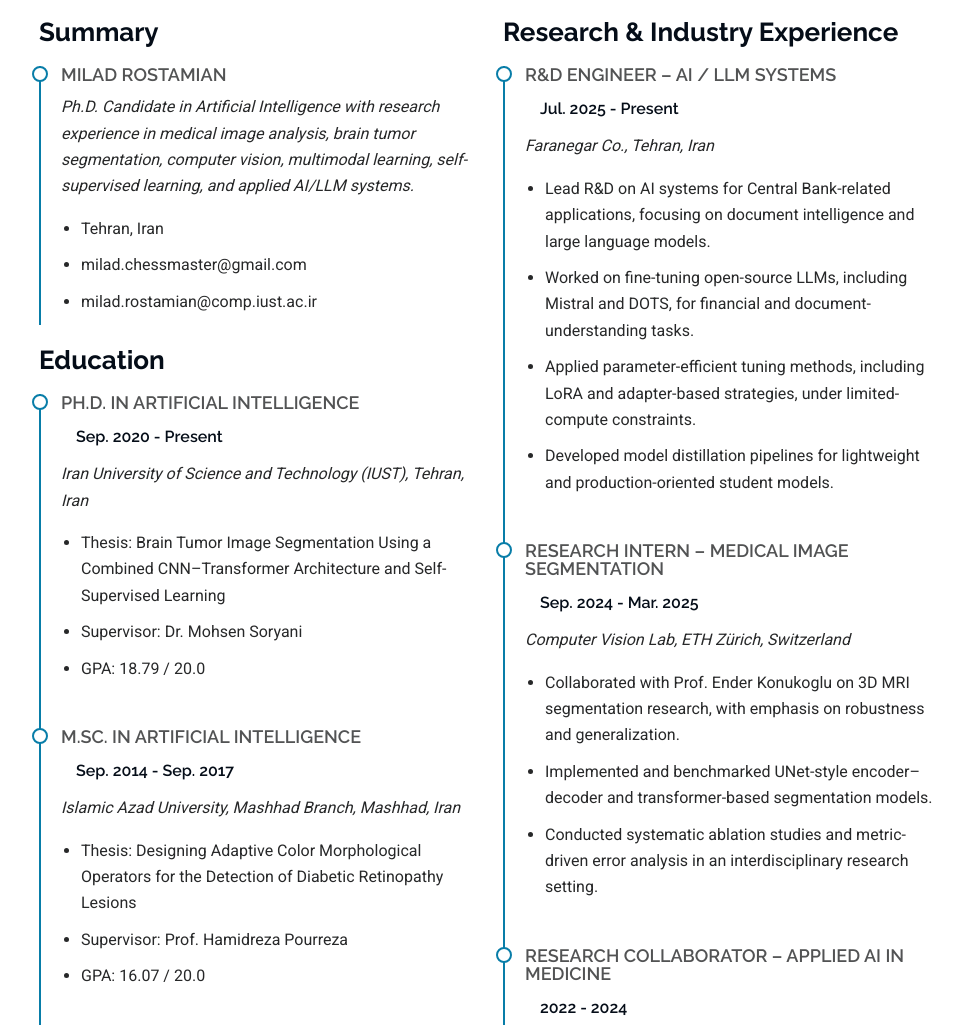
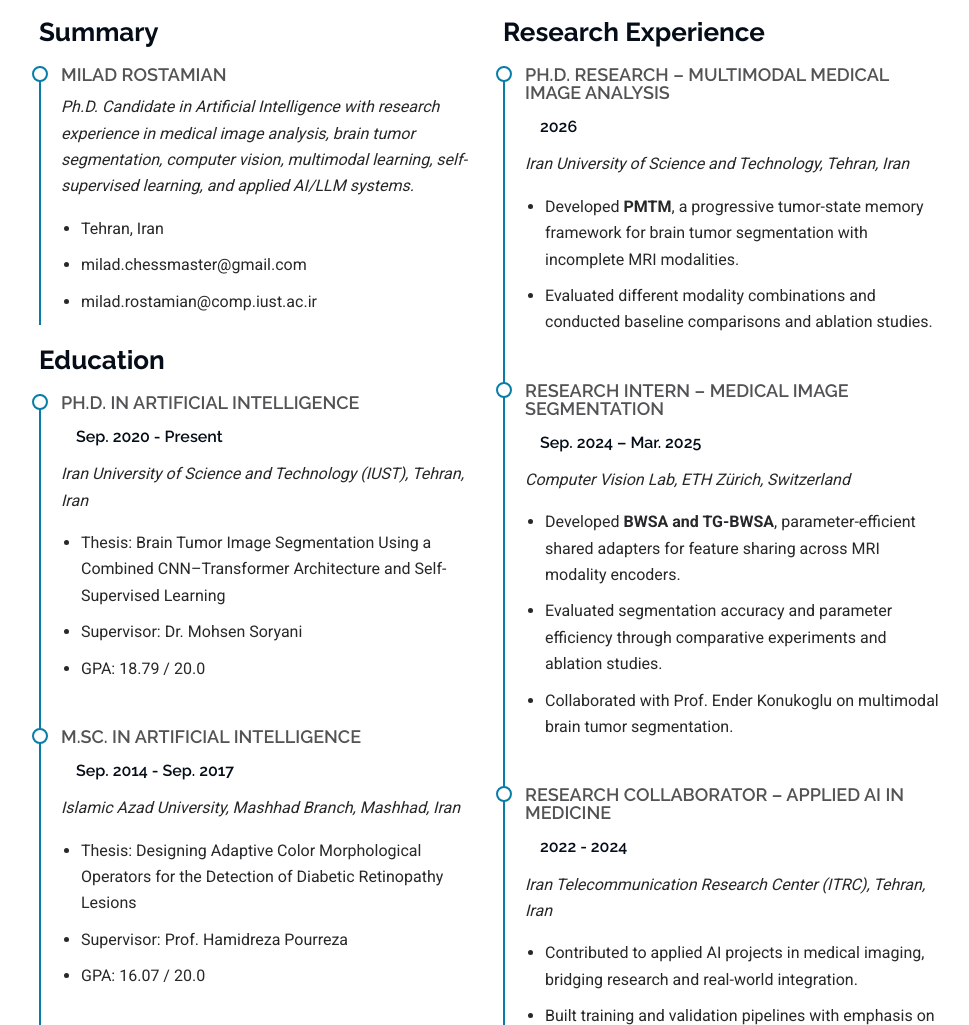
Before and after one commit to milad67/milad67.github.io, a plain HTML site: page index.html in a window 1280 px wide. Shown: the part 4970-5995 px from the top of the page, without its empty margins (299-1268 px from the left). Drawn offline with Linux system fonts and the light colour scheme.

Commit message:
Update research experience with PMTM (2026) and BWSA/TG-BWSA at ETH (2024–2025)

```diff
--- a/index.html
+++ b/index.html
@@ -406,28 +406,26 @@
 
           <div class="col-lg-6" data-aos="fade-up" data-aos-delay="200">
 
-            <h3 class="resume-title">Research &amp; Industry Experience</h3>
+            <h3 class="resume-title" id="research-experience">Research Experience</h3>
 
             <div class="resume-item">
-              <h4>R&amp;D Engineer – AI / LLM Systems</h4>
-              <h5>Jul. 2025 - Present</h5>
-              <p><em>Faranegar Co., Tehran, Iran</em></p>
+              <h4>Ph.D. Research – Multimodal Medical Image Analysis</h4>
+              <h5>2026</h5>
+              <p><em>Iran University of Science and Technology, Tehran, Iran</em></p>
               <ul>
-                <li>Lead R&amp;D on AI systems for Central Bank-related applications, focusing on document intelligence and large language models.</li>
-                <li>Worked on fine-tuning open-source LLMs, including Mistral and DOTS, for financial and document-understanding tasks.</li>
-                <li>Applied parameter-efficient tuning methods, including LoRA and adapter-based strategies, under limited-compute constraints.</li>
-                <li>Developed model distillation pipelines for lightweight and production-oriented student models.</li>
+                <li>Developed <strong>PMTM</strong>, a progressive tumor-state memory framework for brain tumor segmentation with incomplete MRI modalities.</li>
+                <li>Evaluated different modality combinations and conducted baseline comparisons and ablation studies.</li>
               </ul>
             </div>
 
             <div class="resume-item">
               <h4>Research Intern – Medical Image Segmentation</h4>
-              <h5>Sep. 2024 - Mar. 2025</h5>
+              <h5>Sep. 2024 – Mar. 2025</h5>
               <p><em>Computer Vision Lab, ETH Zürich, Switzerland</em></p>
               <ul>
-                <li>Collaborated with Prof. Ender Konukoglu on 3D MRI segmentation research, with emphasis on robustness and generalization.</li>
-                <li>Implemented and benchmarked UNet-style encoder–decoder and transformer-based segmentation models.</li>
-                <li>Conducted systematic ablation studies and metric-driven error analysis in an interdisciplinary research setting.</li>
+                <li>Developed <strong>BWSA and TG-BWSA</strong>, parameter-efficient shared adapters for feature sharing across MRI modality encoders.</li>
+                <li>Evaluated segmentation accuracy and parameter efficiency through comparative experiments and ablation studies.</li>
+                <li>Collaborated with Prof. Ender Konukoglu on multimodal brain tumor segmentation.</li>
               </ul>
             </div>
 
```
